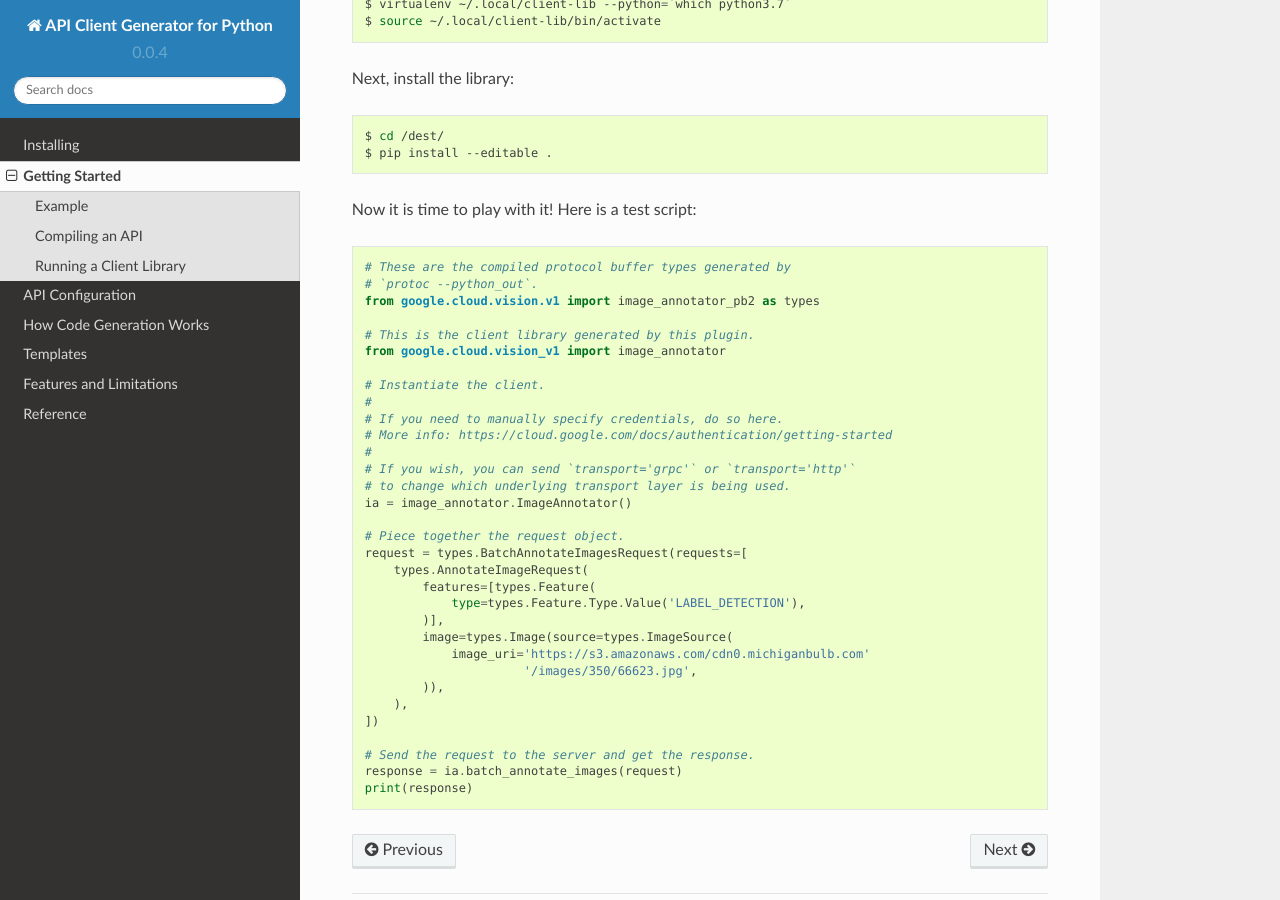
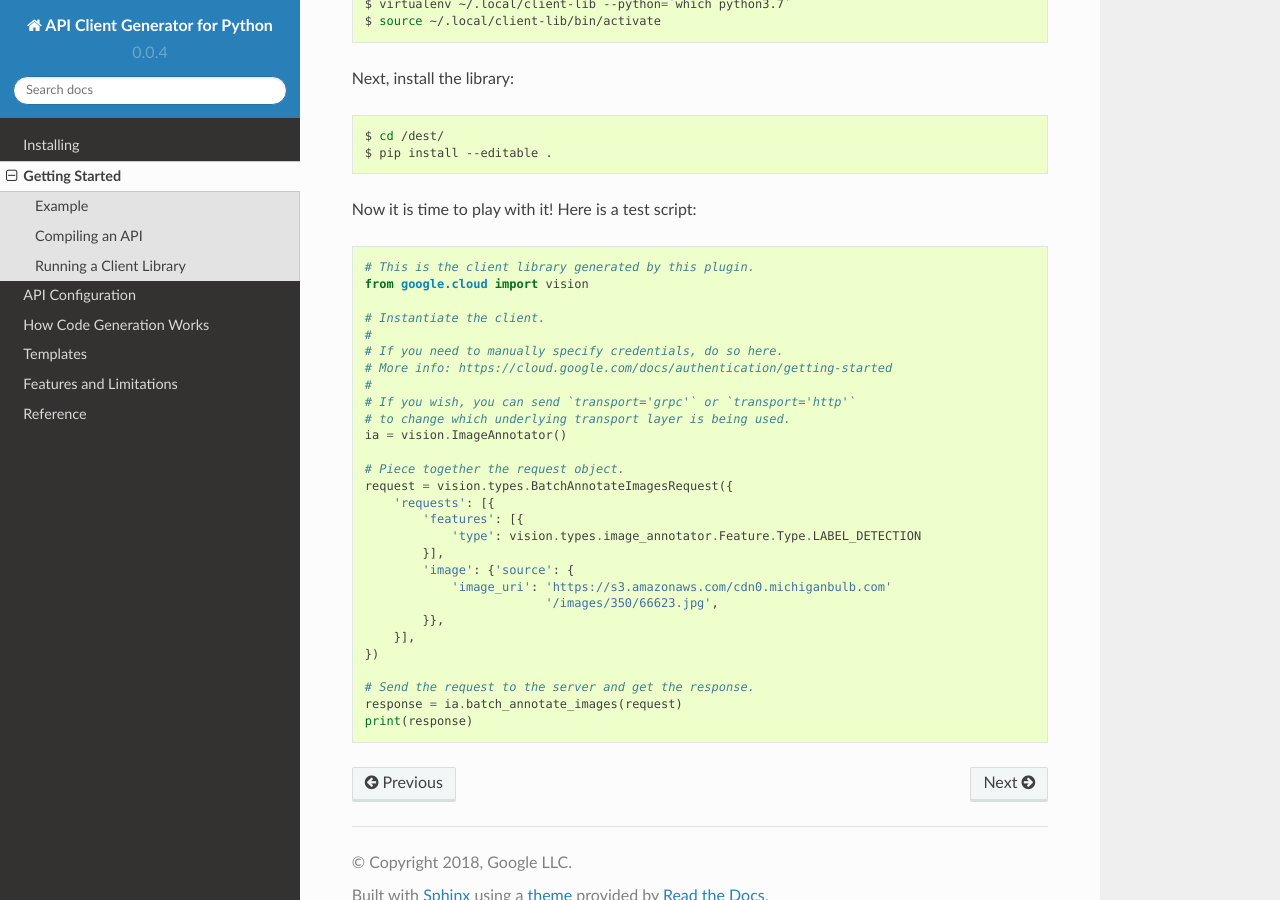
Before and after one commit to googleapis/gapic-generator-python, a Sphinx documentation site: the page built from docs/getting-started.rst, in a window 1280 px wide and 900 px high, scrolled down 1562 px. Built offline with Sphinx 7.4.7 and the Read the Docs theme 2.0.0, drawn with Linux system fonts in a browser that asks for light colours.

Commit message:
Update the getting started example.

```diff
--- a/docs/getting-started.rst
+++ b/docs/getting-started.rst
@@ -95,12 +95,8 @@ Here is a test script:
 
 .. code-block:: python
 
-  # These are the compiled protocol buffer types generated by
-  # `protoc --python_out`.
-  from google.cloud.vision.v1 import image_annotator_pb2 as types
-
   # This is the client library generated by this plugin.
-  from google.cloud.vision_v1 import image_annotator
+  from google.cloud import vision
 
   # Instantiate the client.
   #
@@ -109,20 +105,20 @@ Here is a test script:
   #
   # If you wish, you can send `transport='grpc'` or `transport='http'`
   # to change which underlying transport layer is being used.
-  ia = image_annotator.ImageAnnotator()
+  ia = vision.ImageAnnotator()
 
   # Piece together the request object.
-  request = types.BatchAnnotateImagesRequest(requests=[
-      types.AnnotateImageRequest(
-          features=[types.Feature(
-              type=types.Feature.Type.Value('LABEL_DETECTION'),
-          )],
-          image=types.Image(source=types.ImageSource(
-              image_uri='https://s3.amazonaws.com/cdn0.michiganbulb.com'
-                        '/images/350/66623.jpg',
-          )),
-      ),
-  ])
+  request = vision.types.BatchAnnotateImagesRequest({
+      'requests': [{
+          'features': [{
+              'type': vision.types.image_annotator.Feature.Type.LABEL_DETECTION
+          }],
+          'image': {'source': {
+              'image_uri': 'https://s3.amazonaws.com/cdn0.michiganbulb.com'
+                           '/images/350/66623.jpg',
+          }},
+      }],
+  })
 
   # Send the request to the server and get the response.
   response = ia.batch_annotate_images(request)
```
